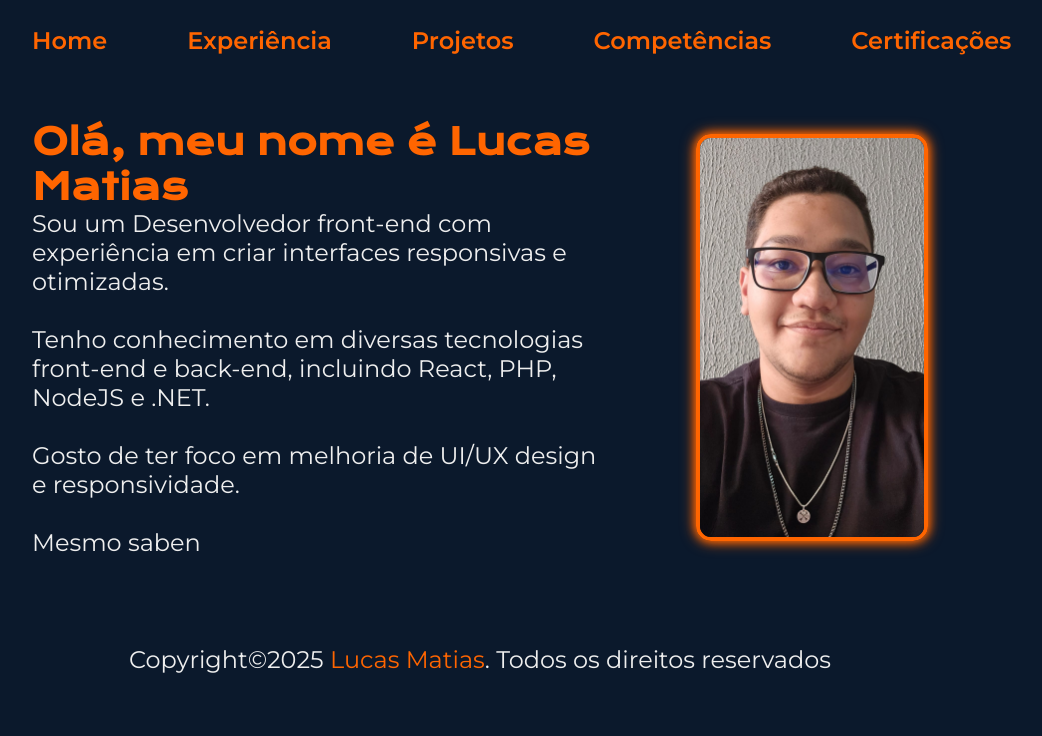
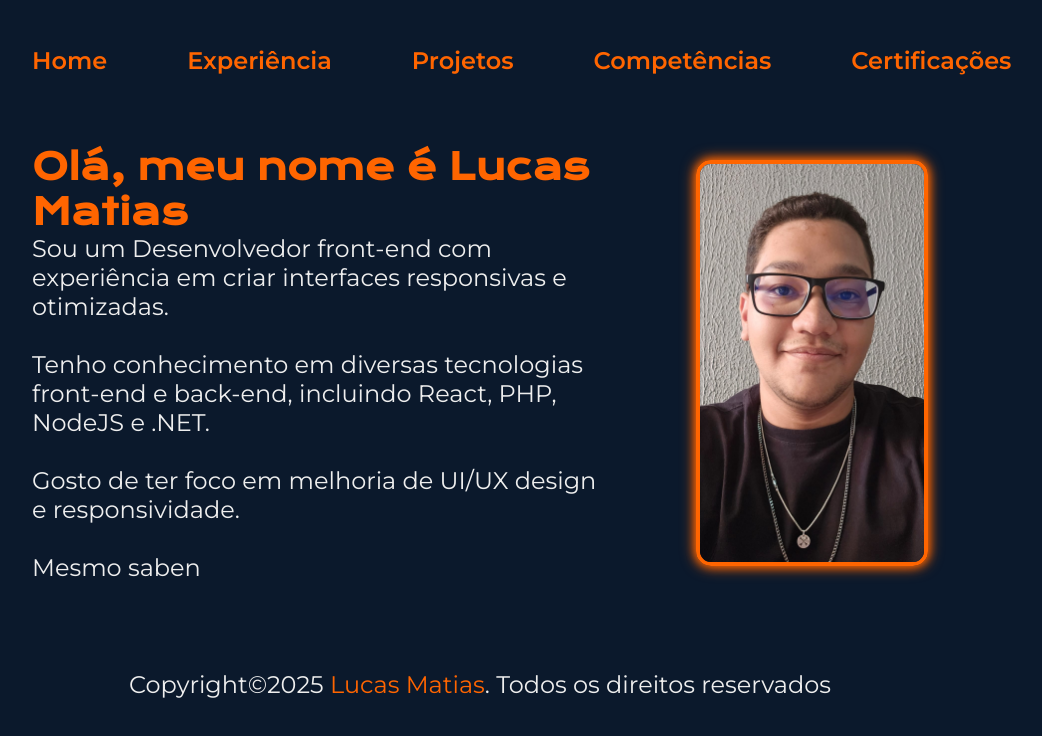
Before and after one commit to LucsM515/portifolio_5.0, a plain HTML site: page index.html in a window 1280 px wide. Shown: the whole page, without its empty margins (160-1202 px from the left). Drawn offline with nearby package versions, Linux system fonts and the light colour scheme.

Commit message:
refortando estilo primarios das paginas

```diff
--- a/styles/experience.css
+++ b/styles/experience.css
@@ -21,7 +21,19 @@
     box-sizing: border-box;
     background-color: var(--cor-terciaria);
     color: var(--cor-secundaria);
+    padding-top: 80px;
 }
+
+header {
+    position: fixed;
+    top: 0;
+    left: 0;
+    width: 100%;
+    background-color: var(--cor-terciaria);
+    padding: 20px 0;
+    z-index: 1000;
+}
+
 
 .head_page{
     padding: 2% 0% 0% 15%;
@@ -132,10 +144,6 @@
 }
 
 .footer_page{
-    position: fixed;
-    bottom: 0;
-    left: 0;
-    width: 100%;
     color: var(--cor-quaternaria);
     background-color: var(--cor-terciaria);
     padding: 24px;
@@ -161,13 +169,12 @@
     }
 }
 
-/* Garante que as seções estejam ocultas inicialmente */
+
 section {
     opacity: 0;
     transform: translateX(-50px);
 }
 
-/* Ativa a animação quando a classe "show" é adicionada */
 section.show {
     animation: slideIn 0.6s ease-out forwards;
 }
--- a/styles/style.css
+++ b/styles/style.css
@@ -16,10 +16,21 @@
     padding: 0;
 }
 
+header {
+    position: fixed;
+    top: 0;
+    left: 0;
+    width: 100%;
+    background-color: var(--cor-terciaria);
+    padding: 20px 0;
+    z-index: 1000;
+}
+
 body{
     box-sizing: border-box;
     background-color: var(--cor-terciaria);
     color: var(--cor-secundaria);
+    padding-top: 80px;
 }
 
 .head_page{
```
